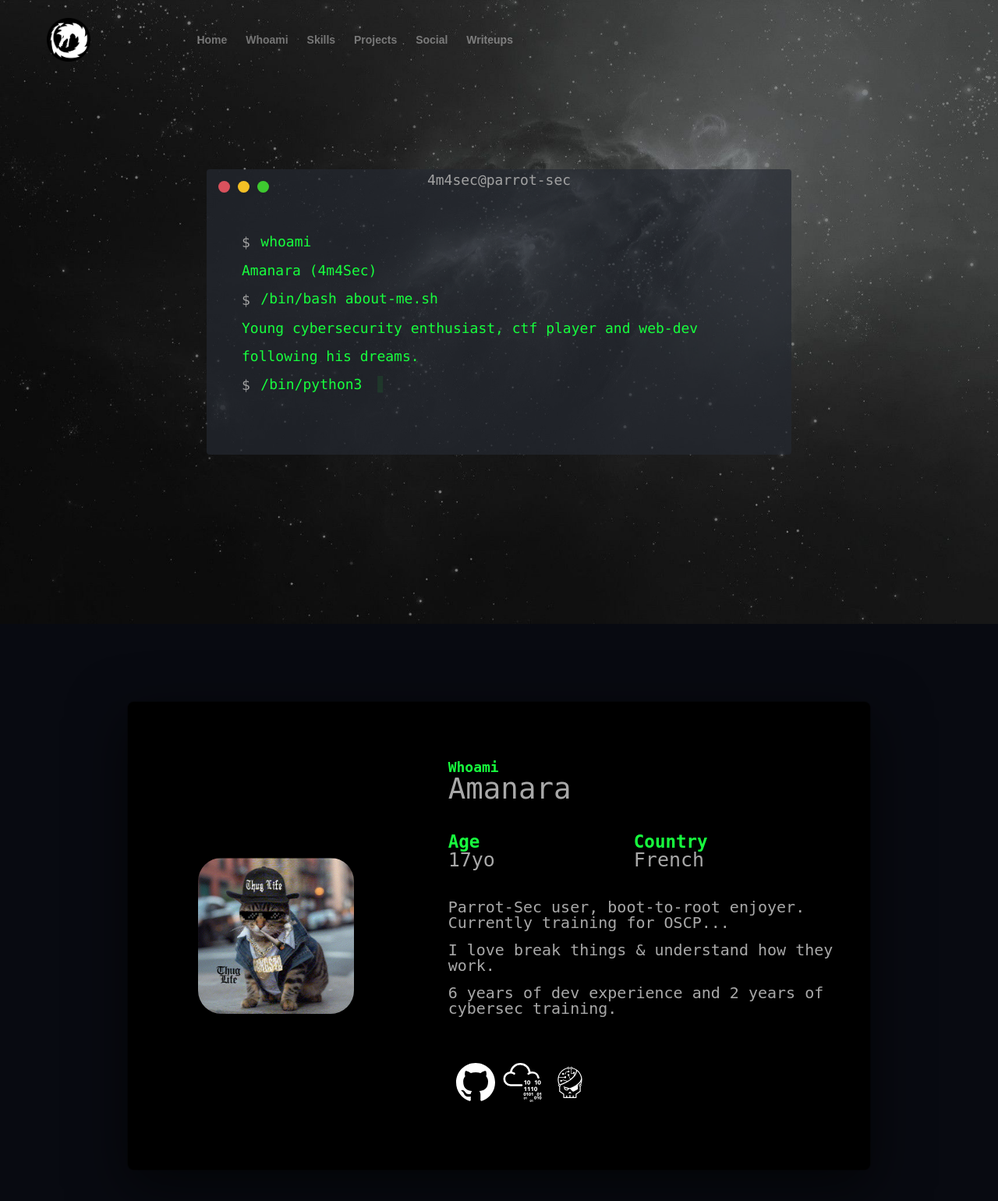
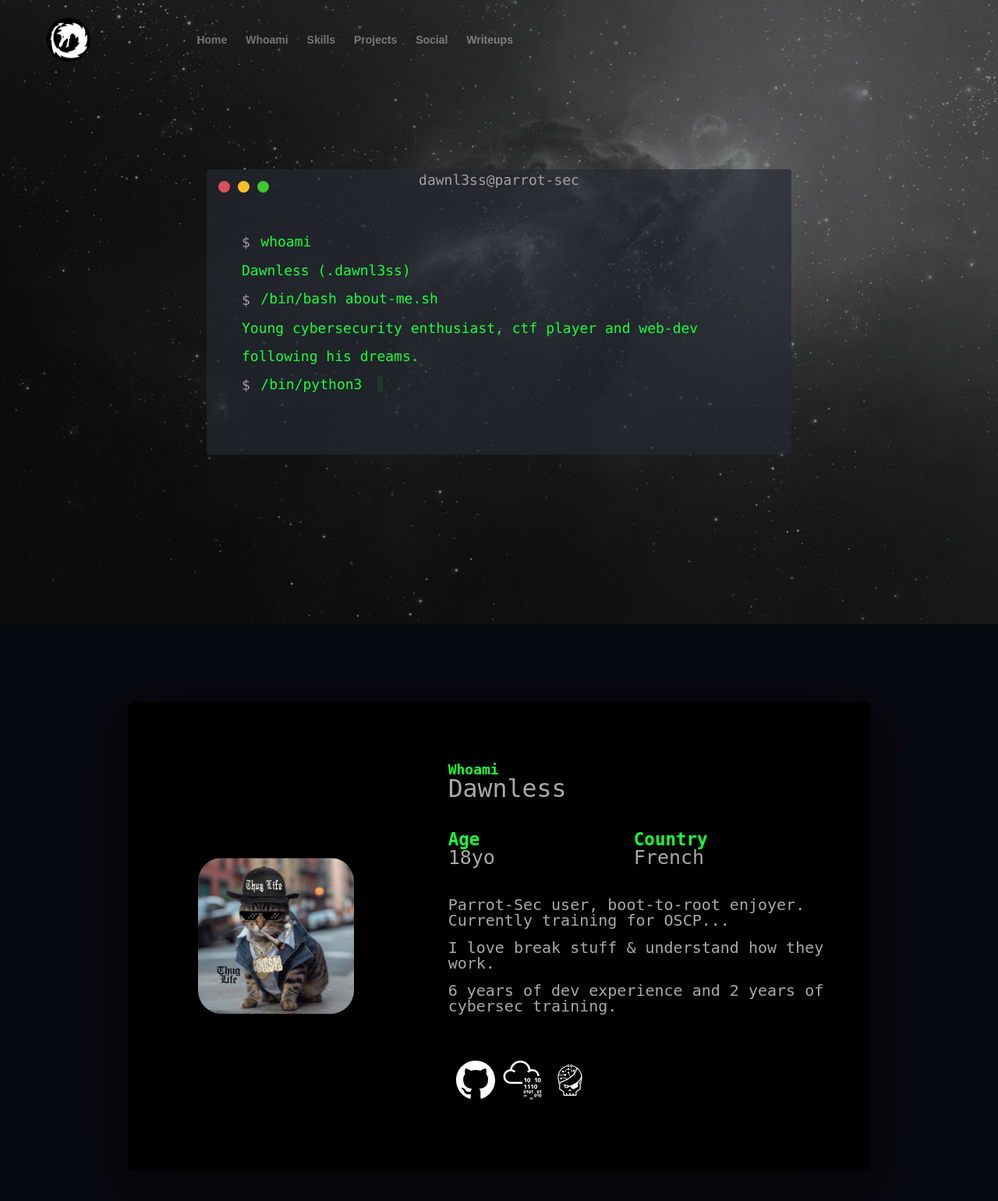
Before and after one commit to dawnl3ss/dawnl3ss.github.io, a PHP site: page / in a window 1280 px wide. Shown: the top 1540 px of the page at 78% size. Run offline with PHP 8.4, Linux system fonts and the light colour scheme.

Commit message:
update [3.1.0] : change terminal name

```diff
--- a/assets/css/index.css
+++ b/assets/css/index.css
@@ -907,7 +907,7 @@ a {
 }
 
 .name {
-    font-size: 3.75rem;
+    font-size: 3.15rem;
 }
 
 .occupation {
--- a/index.html
+++ b/index.html
@@ -45,7 +45,7 @@
         <section id="top" data-image-src="assets/img/header-background.jpg" data-natural-height=1080 data-natural-width=1920 data-parallax="scroll" data-position-y=center>
             <div data-termynal data-ty-lineDelay="500" data-ty-typeDelay="100" id="termynal">
                 <span data-ty="input" data-ty-prompt="$">whoami</span>
-                <span data-ty>Amanara (4m4Sec)</span>
+                <span data-ty>Dawnless (.dawnl3ss)</span>
                 <span data-ty="input" data-ty-prompt="$">/bin/bash about-me.sh</span>
                 <span data-ty>Young cybersecurity enthusiast, ctf player and web-dev following his dreams.</span>
                 <span data-ty="input" data-ty-prompt="$">/bin/python3 life.py -job</span>
@@ -60,12 +60,12 @@
                 </div>
                 <div class="card-details">
                     <div class="occupation"> Whoami </div>
-                    <div class="name"> Amanara </div>
+                    <div class="name"> Dawnless </div>
 
                     <div class="card-about">
                         <div class="item">
                             <span class="label"> Age </span>
-                            <span class="value"> 17yo </span>
+                            <span class="value"> 18yo </span>
                         </div>
                         <div class="item">
                             <span class="label"> Country </span>
@@ -74,13 +74,13 @@
                     </div>
                     <div class="skills">
                         <span class="value"> Parrot-Sec user, boot-to-root enjoyer. Currently training for OSCP... </span>
-                        <span class="value"> I love break things & understand how they work. </span>
+                        <span class="value"> I love break stuff & understand how they work. </span>
                         <span class="value"> 6 years of dev experience and 2 years of cybersec training. </span>
                     </div>
                     <div class="links">
-                        <a target="_blank" href="https://github.com/4m4Sec"><img src="assets/img/github.svg" height="50" width="50"></a>
-                        <a target="_blank" href="https://tryhackme.com/p/Amanara"><img src="assets/img/tryhackme.svg" height="50" width="50"></a>
-                        <a target="_blank" href="https://www.root-me.org/4m4Sec"><img src="assets/img/rootme.svg" height="50" width="50"></a>
+                        <a target="_blank" href="https://github.com/dawnl3ss"><img src="assets/img/github.svg" height="50" width="50"></a>
+                        <a target="_blank" href="https://tryhackme.com/p/dawnl3ss"><img src="assets/img/tryhackme.svg" height="50" width="50"></a>
+                        <a target="_blank" href="https://www.root-me.org/dawnl3ss"><img src="assets/img/rootme.svg" height="50" width="50"></a>
                     </div>
                 </div>
             </div>
@@ -134,7 +134,7 @@
 
         <section class="s-hero" id="projects">
             <div data-termynal data-ty-lineDelay="500" data-ty-typeDelay="100" id="termynal-projects">
-                <span data-ty="input" data-ty-prompt="$">head /home/4m4sec/.projects </span>
+                <span data-ty="input" data-ty-prompt="$">head /home/dawnl3ss/.projects </span>
                 <span data-ty>
                     <div class="tree">
                         <ul>
@@ -182,22 +182,22 @@
         <footer>
             <div class="footer">
                 <div id="social" class="row">
-                    <a target="_blank" href="https://github.com/4m4sec/"><i class="mdi mdi-github-circle"></i></a>
+                    <a target="_blank" href="https://github.com/dawnl3ss/"><i class="mdi mdi-github-circle"></i></a>
                     <a target="_blank" href="https://discord.gg/hardware"><i class="mdi mdi-discord"></i></a>
-                    <a target="_blank" href="http://4m4sec.me/"><i class="mdi mdi-web"></i></a>
-                    <a target="_blank" href="https://twitter.com/4m4sec"><i class="mdi mdi-twitter"></i></a>
+                    <a target="_blank" href="http://dawnl3ss.me/"><i class="mdi mdi-web"></i></a>
+                    <a target="_blank" href="https://twitter.com/dawnl3ss"><i class="mdi mdi-twitter"></i></a>
                 </div>
 
                 <div id="expl" class="row">
                     <ul>
                         <li><a href="./"> Home </a></li>
                         <li><a href="writeups/"> Writeups </a></li>
-                        <li><a href="mailto:4m4Sec@protonmail.com"> Email me </a></li>
+                        <li><a href="mailto:dawnl3ss@protonmail.com"> Email me </a></li>
                     </ul>
                 </div>
 
                 <div class="row">
-                    <span class="copy"> Copyright 4m4sec © 2023 </span>
+                    <span class="copy"> Copyright Dawnl3ss © 2023 </span>
                 </div>
             </div>
         </footer>
--- a/vendor/termynal/termynal.css
+++ b/vendor/termynal/termynal.css
@@ -7,7 +7,7 @@
  */
 
 /*
- * Customed by Amanara for 4m4sec.me
+ * Customed by Dawnl3ss for dawnl3ss.me
  */
 
 :root {
@@ -46,7 +46,7 @@
 }
 
 [data-termynal]:after {
-    content: '4m4sec@parrot-sec';
+    content: 'dawnl3ss@parrot-sec';
     position: absolute;
     color: var(--color-text-subtle);
     top: 5px;
```
